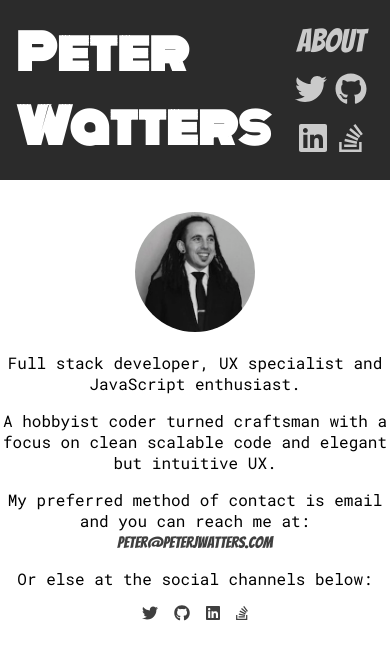
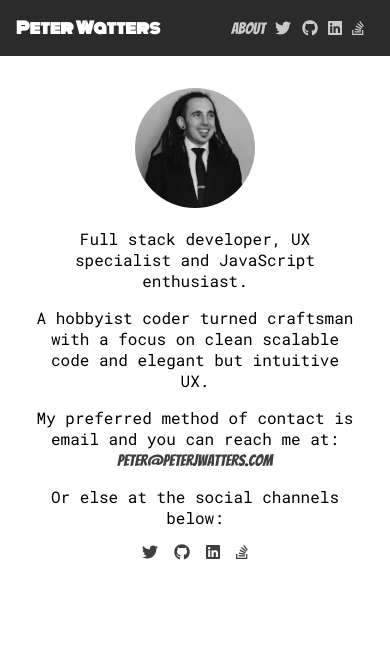
Before and after one commit to peter-watters/portfolio-pwa, a React (Create React App) app: page / in a window 390 px wide. Shown: the top 658 px of the page. Built offline with nearby package versions, Linux system fonts and the light colour scheme.

Commit message:
Scale down header fonts on mobile

```diff
--- a/src/App.css
+++ b/src/App.css
@@ -51,6 +51,7 @@ body {
 }
 
 main {
+  margin: 0 2rem;
   text-align: center;
   display: grid;
   grid-template-columns: auto;
@@ -105,3 +106,13 @@ article a{
   height: 120px;
   border-radius: 100%;
 }
+
+@media screen and (max-width: 42.5rem) {
+
+header h1{
+  font-size: 1rem;
+}
+nav a{
+  font-size: 1rem;
+}
+}
```
